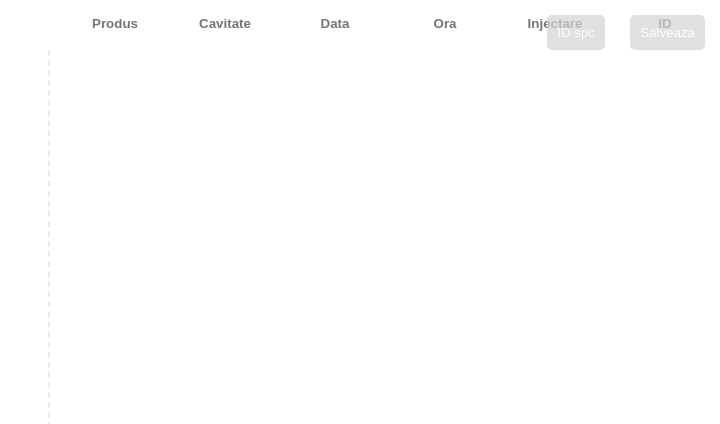
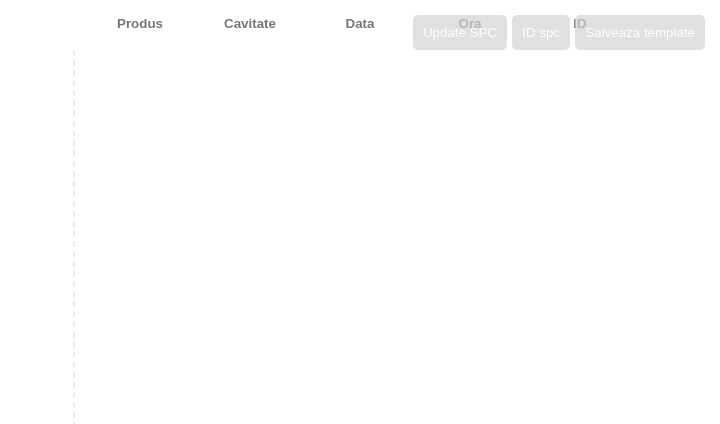
Before and after one commit to alexmarincas/pdf_converter, a PHP site: page / in a window 1280 px wide. Shown: the top 424 px of the page, without its empty margins (560-1280 px from the left). Run offline with PHP 8.4, Linux system fonts and the light colour scheme; some libraries are stand-ins or nearby versions.

Commit message:
made the reading of pages synchronically

```diff
--- a/css/style.css
+++ b/css/style.css
@@ -106,7 +106,7 @@
   color: #53a290;
 }
 
-#container .titlu_holder #save, #container .titlu_holder #get_id_btn {
+#container .titlu_holder #save, #container .titlu_holder #get_id_btn, #container .titlu_holder #update {
   position: absolute;
   right: 15px;
   top: 15px;
@@ -121,18 +121,22 @@
   transition: all .3s ease-in-out;
 }
 
-#container .titlu_holder #save:hover, #container .titlu_holder #get_id_btn:hover {
+#container .titlu_holder #save:hover, #container .titlu_holder #get_id_btn:hover, #container .titlu_holder #update:hover {
   opacity: 1;
   cursor: pointer;
 }
 
-#container .titlu_holder #save.inactiv, #container .titlu_holder #get_id_btn.inactiv {
+#container .titlu_holder #save.inactiv, #container .titlu_holder #get_id_btn.inactiv, #container .titlu_holder #update.inactiv {
   background-color: lightgrey;
   pointer-events: none;
 }
 
 #container .titlu_holder #get_id_btn {
-  right: 115px;
+  right: 150px;
+}
+
+#container .titlu_holder #update {
+  right: 213px;
 }
 
 #container .canvas_holder {
--- a/css/style.scss
+++ b/css/style.scss
@@ -82,7 +82,7 @@
             color: #53a290;
         }
 
-        #save, #get_id_btn{
+        #save, #get_id_btn, #update{
             position: absolute;
             right: 15px;
             top: 15px;
@@ -107,7 +107,11 @@
         }
 
         #get_id_btn{
-            right: 115px;
+            right: 150px;
+        }
+
+        #update{
+            right: 213px;
         }
     }
 
--- a/index.php
+++ b/index.php
@@ -28,10 +28,11 @@
         <input type="text" class="fields" id="cavitate" title="Cavitate" placeholder="Cavitate">
         <input type="text" class="fields" id="data" title="Data" placeholder="Data">
         <input type="text" class="fields" id="ora" title="Ora" placeholder="Ora">
-        <input type="text" class="fields" id="injectare" title="Injectare" placeholder="Injectare">
+        <!-- <input type="text" class="fields" id="injectare" title="Injectare" placeholder="Injectare"> -->
         <input type="text" class="fields" id="id_spc" title="ID SPC" placeholder="ID">
         <button id="get_id_btn" class="inactiv">ID spc</button>
-        <button id="save" class="inactiv">Salveaza</button>
+        <button id="save" class="inactiv">Salveaza template</button>
+        <button id="update" class="inactiv">Update SPC</button>
     </div>
     <div class="canvas_holder" class="ui-widget-content">
         <canvas id="pdf-render"></canvas>
--- a/js/index.js
+++ b/js/index.js
@@ -11,6 +11,10 @@ let pdfDoc = null,
     pageIsRendering = false,
     pageNumIsPending = null,
     controlor = "";
+
+let sirIndexSPC = []
+let sirIndexPDF = []
+let sirValori = []
 
 const canvas = document.querySelector('#pdf-render'),
       ctx = canvas.getContext('2d');
@@ -70,6 +74,7 @@ const eFaraMin = elem =>{
 
 let produs = "";
 
+
 // Get PDF content as text
 const text = ()=>{
     document.querySelector('#output').innerHTML = "";
@@ -84,9 +89,6 @@ const text = ()=>{
 
             pdfDoc.getPage(x).then(page => {
                 page.getTextContent().then(function (textContent) {
-
-                    // console.log(textContent)
-                    // console.log("=============================================================================================================================")
 
                     // INCEPUT DE PAGINA
                     document.querySelector('#output').innerHTML += `<h3>Pagina ${(textItems.length+1)}</h3>`;
@@ -151,13 +153,15 @@ const text = ()=>{
                         if(conditie){
                             if(!isNaN(nrVal)){
 
-                                console.log(`%c${textContent.items[y-2].str} | ${val}`, `color: orange`);
+                                // console.log(`%c${textContent.items[y-2].str} | ${val}`, `color: orange`);
 
                                 let nominal = nrVal;
                                 let masurat =  isPortrait ? Number(textContent.items[y+2].str) : Number(textContent.items[y+2].str);
-                                let info_cav =  textContent.items[y-3].str;
+                                let info_cav =  textContent.items[y-6].str;
 
-                                if(info_cav==" "){ info_cav = textContent.items[y-5].str; }
+                                // console.log(textContent.items[y-4].str, textContent.items[y-6].str, textContent.items[y-7].str, textContent.items[y-8].str)
+
+                                // if(info_cav==" "){ info_cav = textContent.items[y-6].str; }
 
                                 let tolMin, tolMax = "";
 
@@ -181,8 +185,8 @@ const text = ()=>{
                                 let minim = (nominal+tolMin).toFixed(3);
                                 let maxim = (nominal+tolMax).toFixed(3);
 
-                                console.log(`%c${tolMin} | ${tolMax}`, `color: red`);
-                                console.log(`%c${minim} | ${maxim}`, `color: blue`);
+                                // console.log(`%c${tolMin} | ${tolMax}`, `color: red`);
+                                // console.log(`%c${minim} | ${maxim}`, `color: blue`);
 
                                 let clasa = (masurat>=minim && masurat<=maxim) ? "ok" : "nok";
 
@@ -203,17 +207,31 @@ const text = ()=>{
                     // FINAL DE PAGINA
                     document.querySelector('#output').innerHTML += `<br>`;
 
-                    // CALLBACK FUNCTION *
-                    if(x>pdfDoc.numPages){
+                    console.log(x, pdfDoc.numPages)
+
+                    if(x<pdfDoc.numPages){
+                        $("#save").addClass("inactiv");
+                        $("#get_id_btn").addClass("inactiv");
+                    }else{
+                        $("#get_id_btn").removeClass("inactiv");
+                        $("#save").removeClass("inactiv");
+                    }
+
+                    if(x<pdfDoc.numPages){
+                        x++;
+                        myLoop(x);
+                    }else{
                         // DEBIFARE / BIFARE CASUTE
                         $.post("php/getIndex.php", {produs}, function(data){
+
+                            console.log(data)
 
                             let ind = JSON.parse(data.ind_spc);
 
                             let contorSpc = 0;
 
                             JSON.parse(data.uncheck_reg).forEach( (el, i) =>{
-                                    console.log(el+" - "+i);
+                                // console.log(el+" - "+i);
                                 $(".checkbox").eq(el).prop("checked", false);
                             });
 
@@ -230,24 +248,21 @@ const text = ()=>{
                             });
 
 
+                        }, "json");
+                    }
+
+                });
 
 
-                            }, "json");
-                    }
-                });
 
-                x++;
-                if(x<pdfDoc.numPages){  $("#save").addClass("inactiv"); $("#get_id_btn").addClass("inactiv"); }else{  $("#get_id_btn").removeClass("inactiv"); }
+            }); // END PDF PAGE MANIPULATION
 
-                if(x<=pdfDoc.numPages){
-                    myLoop(x);
-                }
-
-            });  // END PDF PAGE MANIPULATION
 
     }
 
     myLoop(x);
+
+
 
 };
 
@@ -333,13 +348,13 @@ const showValues = () =>{
         let ind_prod = `${JSON.stringify(indFav)}|${JSON.stringify(sirCoteClient)}|${JSON.stringify(sirValoriDeInregistrat)}|${JSON.stringify(sirIndexSpc)}`;
         let valoriMasurate = JSON.stringify(sirValoriMasurate);
 
-        let produs = $("#titlu").val();
+        let produs = $("#produs").val();
         let cav = $("#cavitate").val();
         let data = $("#data").val();
         let ora = $("#ora").val();
-        let injectare = $("#injectare").val();
+        let id = $("#id_spc").val();
 
-        $.post("php/register.php", {produs, cav, data, ora, injectare, ind_prod, valoriMasurate}, function(response){
+        $.post("php/register.php", {produs, cav, data, ora, id, ind_prod, valoriMasurate}, function(response){
             alertify.alert(response);
         });
 
@@ -442,7 +457,7 @@ upload.addEventListener('change', function (e) {
 
 // Fetch measurement id
 $("#get_id_btn").on("click", function(){
-    console.log('click')
+    // console.log('click')
 
     const produs = $("#produs").val()
     const cavitate = $("#cavitate").val()
@@ -452,7 +467,7 @@ $("#get_id_btn").on("click", function(){
     $.post('php/getId.php',{produs, cavitate, data, ora}, function(response){
         if(response.status===200){
             $("#id_spc").val(response.id);
-            $("#save").removeClass("inactiv");
+            $("#update").removeClass("inactiv");
         }else{
             console.log(response)
         }
@@ -463,8 +478,8 @@ $("#get_id_btn").on("click", function(){
 
 $("#id_spc").on("keyup", function(){
     if( $(this).val() ){
-        $("#save").removeClass("inactiv");
+        $("#update").removeClass("inactiv");
     }else{
-        $("#save").addClass("inactiv");
+        $("#update").addClass("inactiv");
     }
 })
--- a/php/register.php
+++ b/php/register.php
@@ -7,7 +7,7 @@ $produs = mysqli_real_escape_string($connection, $_POST['produs']);
 $cav = mysqli_real_escape_string($connection, $_POST['cav']);
 $data = mysqli_real_escape_string($connection, $_POST['data']);
 $ora = mysqli_real_escape_string($connection, $_POST['ora']);
-$injectare = mysqli_real_escape_string($connection, $_POST['injectare']);
+$id = mysqli_real_escape_string($connection, $_POST['id']);
 $indProd = mysqli_real_escape_string($connection, $_POST['ind_prod']);
 $valoriMasurate = mysqli_real_escape_string($connection, $_POST['valoriMasurate']);
 
```
Also changed, not shown: 2 other files. Lines whose indentation alone changed are shown as unchanged.
